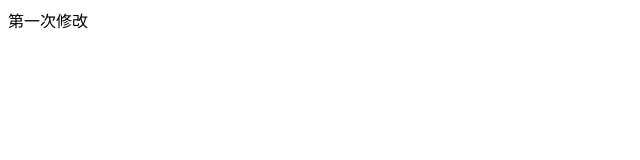
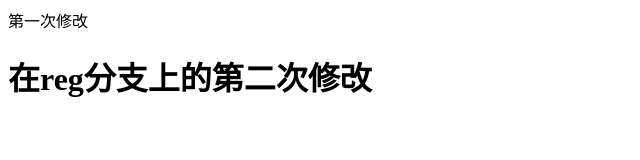
Before and after one commit to 17805983443/pro_02, a plain HTML site: page index.html in a window 1280 px wide. Shown: the whole page, without its empty margins (0-640 px from the left). Drawn offline with Linux system fonts and the light colour scheme.

Commit message:
å在reg分支上的第二次修改

```diff
--- a/index.html
+++ b/index.html
@@ -8,5 +8,6 @@
 </head>
 <body>
     第一次修改
+    <h1>在reg分支上的第二次修改</h1>
 </body>
 </html>
```
